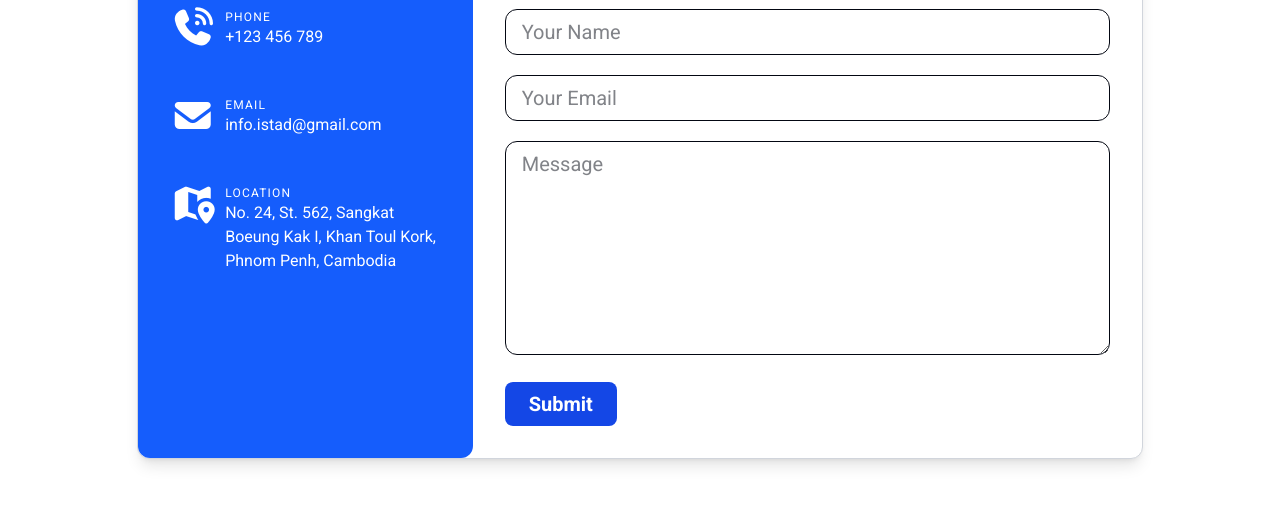
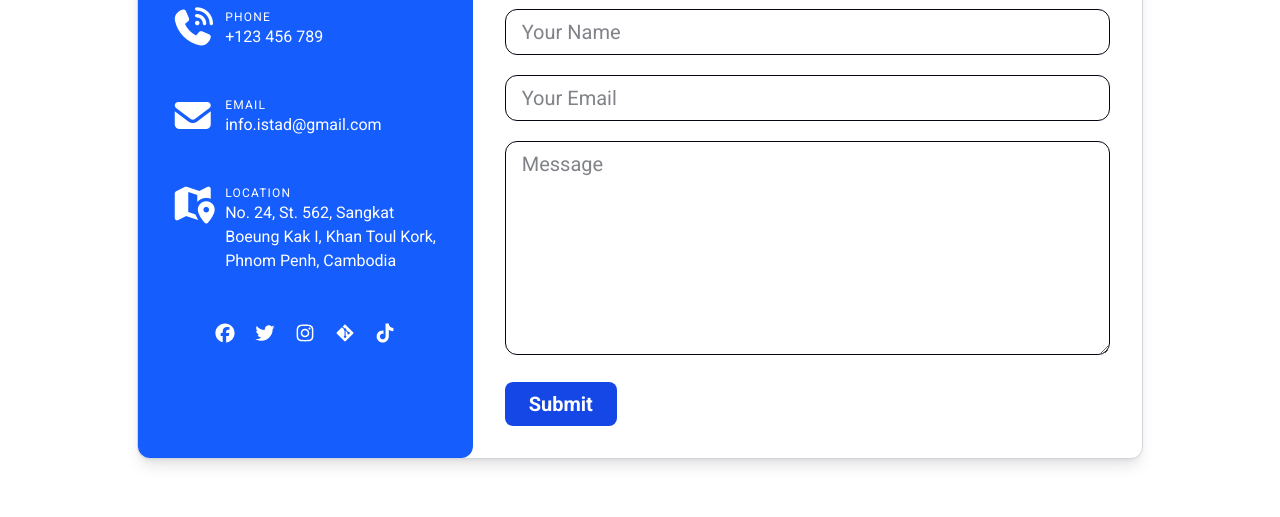
Before and after one commit to SocheataSim/group1_PreUniversity, a plain HTML site: page pages/Contact.html in a window 1280 px wide. Shown: the part 283-800 px from the top of the page. Drawn offline with Linux system fonts and the light colour scheme.

Commit message:
change letter

```diff
--- a/pages/Contact.html
+++ b/pages/Contact.html
@@ -176,6 +176,24 @@
                                     <p>No. 24, St. 562, Sangkat Boeung Kak I, Khan Toul Kork, Phnom Penh, Cambodia</p>
                                 </div>
                               </div>
+                              <!-- icon -->
+                              <div class="flex space-x-4 justify-center">
+                        <a href="#" class="text-white transition text-5xl" aria-label="Facebook">
+                            <svg class="w-6 h-6" fill="currentColor" xmlns="http://www.w3.org/2000/svg" viewBox="0 0 640 640"><path d="M576 320C576 178.6 461.4 64 320 64C178.6 64 64 178.6 64 320C64 440 146.7 540.8 258.2 568.5L258.2 398.2L205.4 398.2L205.4 320L258.2 320L258.2 286.3C258.2 199.2 297.6 158.8 383.2 158.8C399.4 158.8 427.4 162 438.9 165.2L438.9 236C432.9 235.4 422.4 235 409.3 235C367.3 235 351.1 250.9 351.1 292.2L351.1 320L434.7 320L420.3 398.2L351 398.2L351 574.1C477.8 558.8 576 450.9 576 320z"/></svg>
+                        </a>
+                        <a href="#" class="text-white transition text-[32px]" aria-label="Twitter">
+                            <svg class="w-6 h-6" fill="currentColor" xmlns="http://www.w3.org/2000/svg" viewBox="0 0 640 640"><path d="M523.4 215.7C523.7 220.2 523.7 224.8 523.7 229.3C523.7 368 418.1 527.9 225.1 527.9C165.6 527.9 110.4 510.7 64 480.8C72.4 481.8 80.6 482.1 89.3 482.1C138.4 482.1 183.5 465.5 219.6 437.3C173.5 436.3 134.8 406.1 121.5 364.5C128 365.5 134.5 366.1 141.3 366.1C150.7 366.1 160.1 364.8 168.9 362.5C120.8 352.8 84.8 310.5 84.8 259.5L84.8 258.2C98.8 266 115 270.9 132.2 271.5C103.9 252.7 85.4 220.5 85.4 184.1C85.4 164.6 90.6 146.7 99.7 131.1C151.4 194.8 229 236.4 316.1 240.9C314.5 233.1 313.5 225 313.5 216.9C313.5 159.1 360.3 112 418.4 112C448.6 112 475.9 124.7 495.1 145.1C518.8 140.6 541.6 131.8 561.7 119.8C553.9 144.2 537.3 164.6 515.6 177.6C536.7 175.3 557.2 169.5 576 161.4C561.7 182.2 543.8 200.7 523.4 215.7z"/></svg>
+                        </a>
+                        <a href="#" class="text-white transition text-[32px]" aria-label="Instagram">
+                            <svg class="w-6 h-6" fill="currentColor" xmlns="http://www.w3.org/2000/svg" viewBox="0 0 640 640"><path d="M320.3 205C256.8 204.8 205.2 256.2 205 319.7C204.8 383.2 256.2 434.8 319.7 435C383.2 435.2 434.8 383.8 435 320.3C435.2 256.8 383.8 205.2 320.3 205zM319.7 245.4C360.9 245.2 394.4 278.5 394.6 319.7C394.8 360.9 361.5 394.4 320.3 394.6C279.1 394.8 245.6 361.5 245.4 320.3C245.2 279.1 278.5 245.6 319.7 245.4zM413.1 200.3C413.1 185.5 425.1 173.5 439.9 173.5C454.7 173.5 466.7 185.5 466.7 200.3C466.7 215.1 454.7 227.1 439.9 227.1C425.1 227.1 413.1 215.1 413.1 200.3zM542.8 227.5C541.1 191.6 532.9 159.8 506.6 133.6C480.4 107.4 448.6 99.2 412.7 97.4C375.7 95.3 264.8 95.3 227.8 97.4C192 99.1 160.2 107.3 133.9 133.5C107.6 159.7 99.5 191.5 97.7 227.4C95.6 264.4 95.6 375.3 97.7 412.3C99.4 448.2 107.6 480 133.9 506.2C160.2 532.4 191.9 540.6 227.8 542.4C264.8 544.5 375.7 544.5 412.7 542.4C448.6 540.7 480.4 532.5 506.6 506.2C532.8 480 541 448.2 542.8 412.3C544.9 375.3 544.9 264.5 542.8 227.5zM495 452C487.2 471.6 472.1 486.7 452.4 494.6C422.9 506.3 352.9 503.6 320.3 503.6C287.7 503.6 217.6 506.2 188.2 494.6C168.6 486.8 153.5 471.7 145.6 452C133.9 422.5 136.6 352.5 136.6 319.9C136.6 287.3 134 217.2 145.6 187.8C153.4 168.2 168.5 153.1 188.2 145.2C217.7 133.5 287.7 136.2 320.3 136.2C352.9 136.2 423 133.6 452.4 145.2C472 153 487.1 168.1 495 187.8C506.7 217.3 504 287.3 504 319.9C504 352.5 506.7 422.6 495 452z"/></svg>
+                        </a>
+                        <a href="#" class="text-white transition text-[32px]" aria-label="Git">
+                                                        <svg class="w-6 h-6" fill="currentColor" xmlns="http://www.w3.org/2000/svg" viewBox="0 0 640 640"><path d="M535.6 300.1L340 104.5C334.6 99 327.2 96 319.6 96C312 96 304.6 99 299.2 104.4L258.5 145L310 196.5C337.1 187.4 362.7 213.3 353.4 240.2L403.1 289.9C437.3 278.1 464.3 320.9 438.6 346.6C412.1 373.1 368.4 343.7 382.6 309.3L336.3 263L336.3 384.9C361.6 397.4 358.6 426.7 345.4 439.9C339 446.3 330.2 450 321.1 450C312 450 303.3 446.4 296.8 439.9C279.2 422.3 285.7 393 308 383.9L308 260.9C287.2 252.4 283.4 230.2 289.4 215.9L238.6 165L104.5 299.1C99 304.6 96 311.9 96 319.5C96 327.1 99 334.5 104.5 339.9L300.1 535.6C305.5 541 312.8 544 320.5 544C328.2 544 335.5 541 340.9 535.6L535.6 340.9C541 335.5 544 328.1 544 320.5C544 312.9 541 305.5 535.6 300.1z"/></svg>
+                        </a>
+                        <a href="#" class="text-white transition text-[32px]" aria-label="TikTok">
+                            <svg class="w-6 h-6" fill="currentColor" xmlns="http://www.w3.org/2000/svg" viewBox="0 0 640 640"><path d="M544.5 273.9C500.5 274 457.5 260.3 421.7 234.7L421.7 413.4C421.7 446.5 411.6 478.8 392.7 506C373.8 533.2 347.1 554 316.1 565.6C285.1 577.2 251.3 579.1 219.2 570.9C187.1 562.7 158.3 545 136.5 520.1C114.7 495.2 101.2 464.1 97.5 431.2C93.8 398.3 100.4 365.1 116.1 336C131.8 306.9 156.1 283.3 185.7 268.3C215.3 253.3 248.6 247.8 281.4 252.3L281.4 342.2C266.4 337.5 250.3 337.6 235.4 342.6C220.5 347.6 207.5 357.2 198.4 369.9C189.3 382.6 184.4 398 184.5 413.8C184.6 429.6 189.7 444.8 199 457.5C208.3 470.2 221.4 479.6 236.4 484.4C251.4 489.2 267.5 489.2 282.4 484.3C297.3 479.4 310.4 469.9 319.6 457.2C328.8 444.5 333.8 429.1 333.8 413.4L333.8 64L421.8 64C421.7 71.4 422.4 78.9 423.7 86.2C426.8 102.5 433.1 118.1 442.4 131.9C451.7 145.7 463.7 157.5 477.6 166.5C497.5 179.6 520.8 186.6 544.6 186.6L544.6 274z"/></svg>
+                        </a>
+                    </div>
                         </div>
                     </div>
                     <!-- Right Part -->
```
